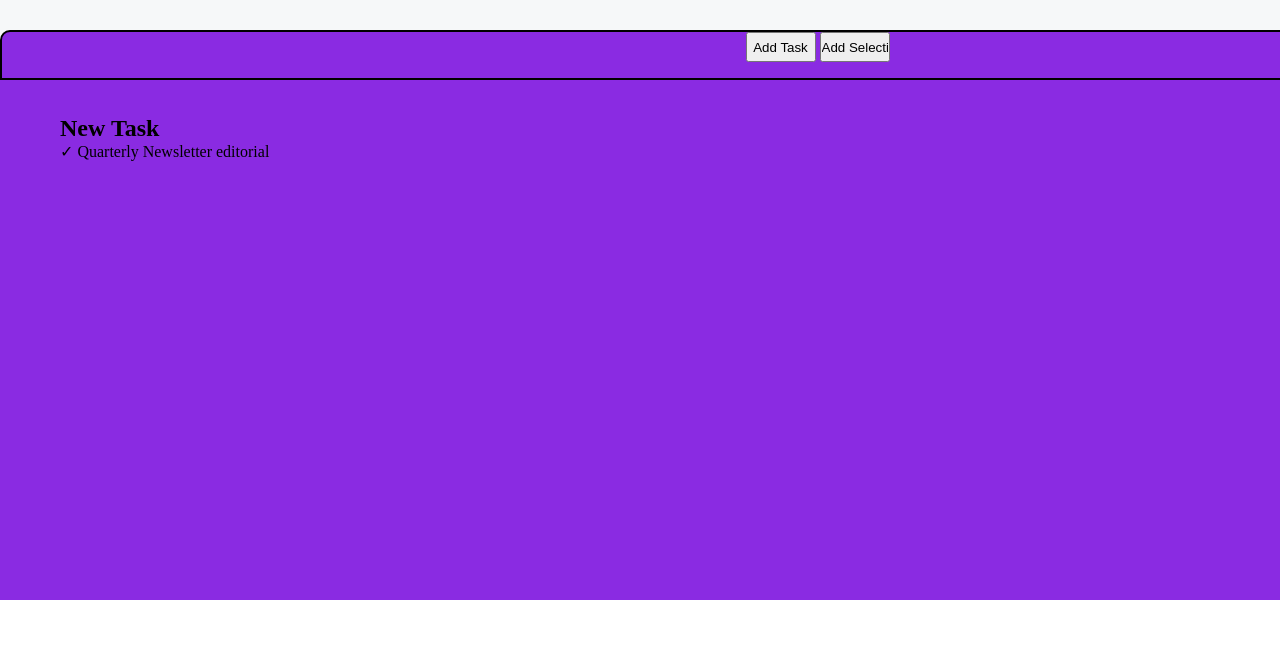
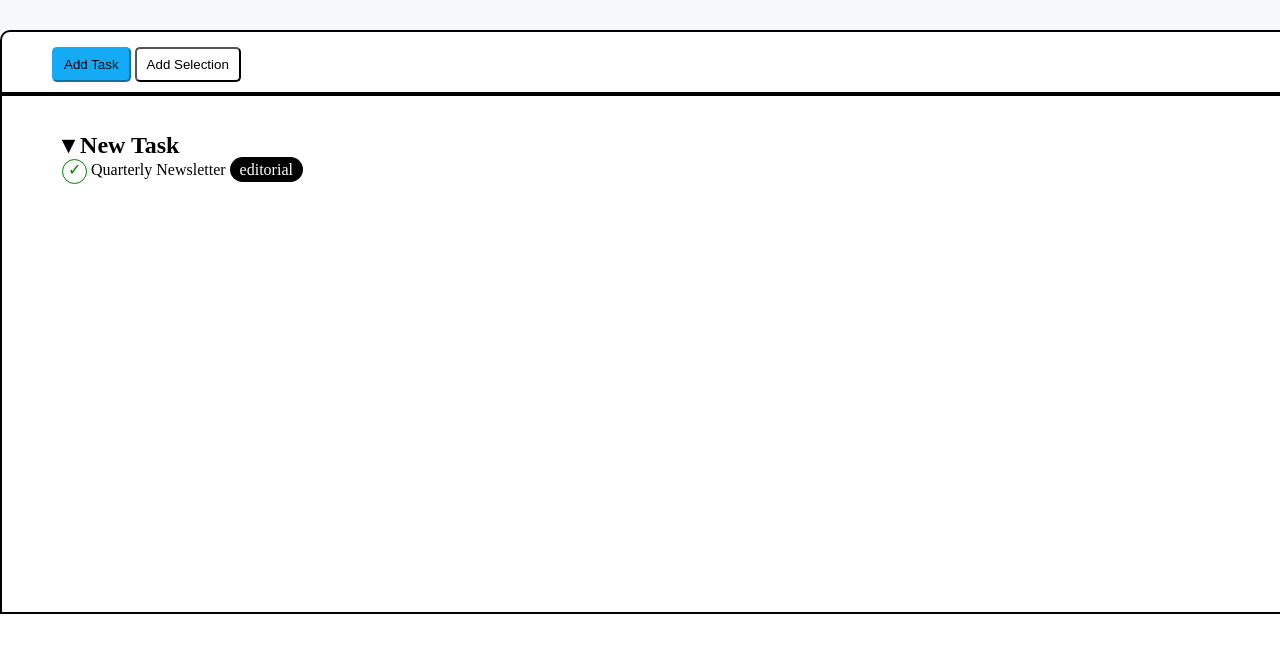
Before and after one commit to ManuelMarchiotto/html-css-toboolist, a plain HTML site: page index.html in a window 1280 px wide. Shown: the part 80-732 px from the top of the page. Drawn offline with Linux system fonts and the light colour scheme.

Commit message:
[add] first item list

```diff
--- a/css/style.css
+++ b/css/style.css
@@ -27,21 +27,43 @@ main{
 
 }
 
+/**************
+BUTTON
+**************/
+
 .box-button{
-    height: 50px;
     width: 1635PX;
-    background-color: blueviolet;
+    text-align: left;
+    padding-top: 15px;
+    padding-bottom: 10px;
+    padding-left: 50px;
+    background-color: white;
     margin: auto;
     border-radius: 10px 10px 0 0;
     border: 2px solid black;
-}
-
-.button{
-    height: 30px;
-    width: 70px;
 
 
 }
+
+.btn{
+    padding: 8px 10px;
+    background-color: #ffffff;
+    border: 1px solix grey;
+    border-radius: 5px;
+}
+
+.selected{
+    background-color: #14AAF5;
+    border-color: #14AAF5;
+}
+
+.not-selected{
+    background-color: white;
+}
+
+/**************
+LIST
+**************/
 
 ul{
     list-style: none;
@@ -50,8 +72,9 @@ ul{
 .box-list{
     height: 520px;
     width: 1635px;
-    background-color: blueviolet;
+    background-color: white;
     margin: auto;
+    border: 2px solid black;
 }
 
 .list{
@@ -59,3 +82,30 @@ ul{
     padding-left: 60px;
     padding-top: 35px;
 }
+
+.marker{
+    height: 25px;
+    width: 25px;
+    border: 1px solid black;
+    border-radius: 50%;
+    display: inline-block;
+  margin: auto;
+  padding: 0 5px;
+}
+
+.true{
+    border-color: green;
+    color: green;
+}
+
+.false{
+    border-color: red;
+    color: red;
+}
+
+.tag{
+    padding: 4px 10px;
+    background-color: black;
+    border-radius: 20px;
+    color: white;
+}
--- a/index.html
+++ b/index.html
@@ -13,17 +13,17 @@
     <main>
 
         <div class="box-button">
-            <input type="button" value="Add Task" class="button">
-            <input type="button" value="Add Selection" class="button">
+            <button class="btn selected">Add Task</button>
+            <button class="btn not-selected">Add Selection</button>
         </div>
 
         <div class="box-list">
             <ul class="list">
                 <li>
-                    <h2>New Task</h2>
-                    <span>&checkmark;</span>
+                    <h2>&blacktriangledown; New Task</h2>
+                    <span class="marker true">&checkmark;</span>
                     <span>Quarterly Newsletter</span>
-                    <span>editorial</span>
+                    <span class="tag">editorial</span>
                 </li>
             </ul>
         </div>
```
